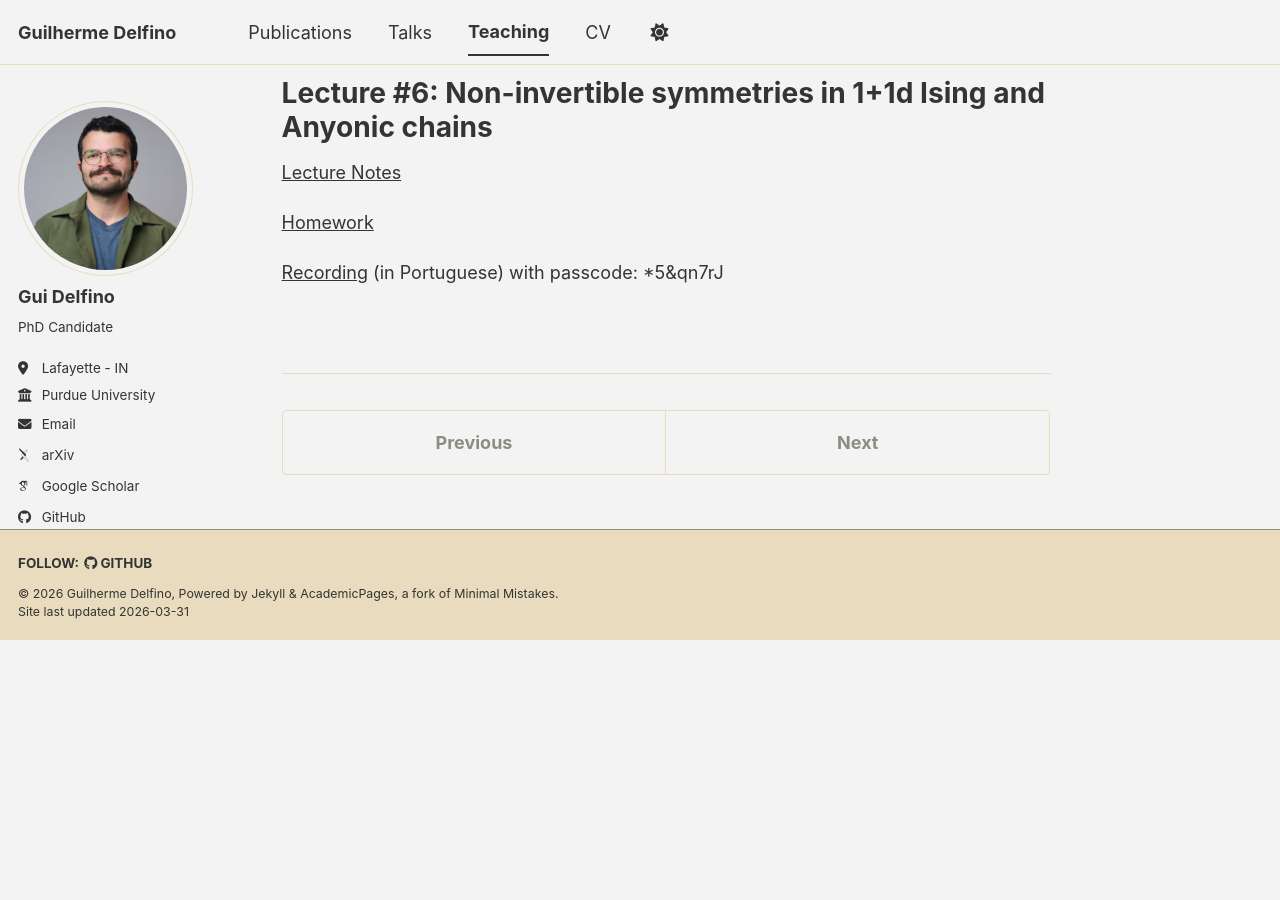
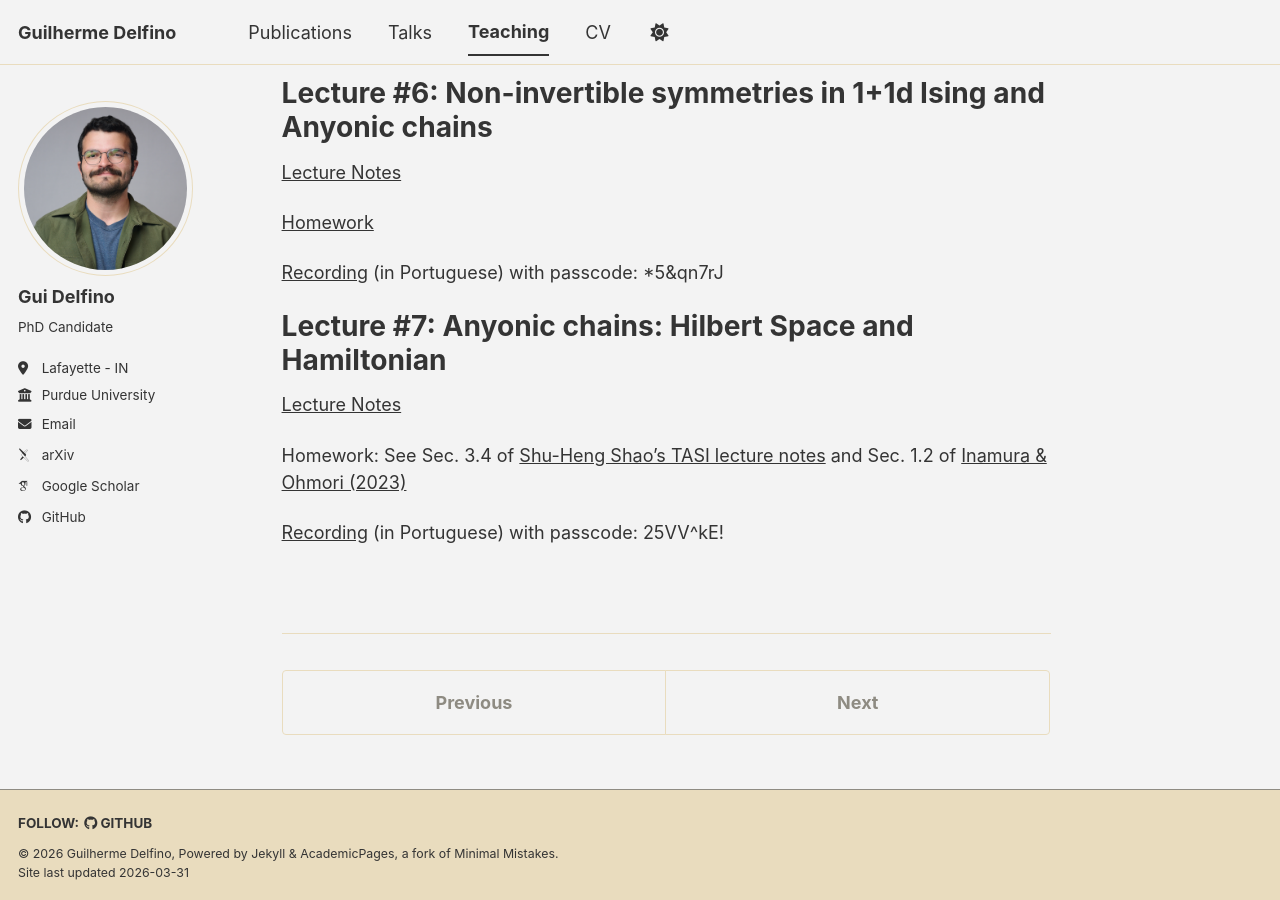
Before and after one commit to gui-delfino/gui-delfino.github.io, a Jekyll site: the page built from _teaching/2026-spring-fusion-cat.md, in a window 1280 px wide and 900 px high, scrolled down 1435 px. Built offline with Jekyll 4.4.1, drawn with Linux system fonts in a browser that asks for light colours; some web fonts are replaced; a script bundle is joined from its source files by our own code; library files that are not in the unit come from our copies; before the commit the page ends 2075 px from its top, so only the background shows below that.

Commit message:
Lecture 7 added

```diff
--- a/_teaching/2026-spring-fusion-cat.md
+++ b/_teaching/2026-spring-fusion-cat.md
@@ -79,3 +79,14 @@
 [Homework](https://gui-delfino.github.io/files/Homework_6.pdf)
 
 [Recording](https://purdue-edu.zoom.us/rec/share/T2m5d1fiSuMoEt0BUOdtpyjoRksWHZLFcsv_g97LGJ8G0hv8oM9TouW5REbNa-Vi.oI67-0uoJh7rRwdw) (in Portuguese) with passcode: *5&qn7rJ
+
+
+Lecture #7: Anyonic chains: Hilbert Space and Hamiltonian
+======
+
+
+[Lecture Notes](https://gui-delfino.github.io/files/Lecture_7.pdf)
+
+Homework: See Sec. 3.4 of [Shu-Heng Shao's TASI lecture notes](https://arxiv.org/pdf/2308.00747) and Sec. 1.2 of [Inamura & Ohmori (2023)](https://arxiv.org/pdf/2305.05774)
+
+[Recording](https://purdue-edu.zoom.us/rec/share/hPF7Mr2uPjhLegYdusDeK-kIgLuCVh761kKicAjmw3UC3_y8CYbBFZOK5aYwi3MT.ou-Y-2Z-GUjn4YoI) (in Portuguese) with passcode: 25VV^kE!
```
Also changed, not shown: 1 other file.
